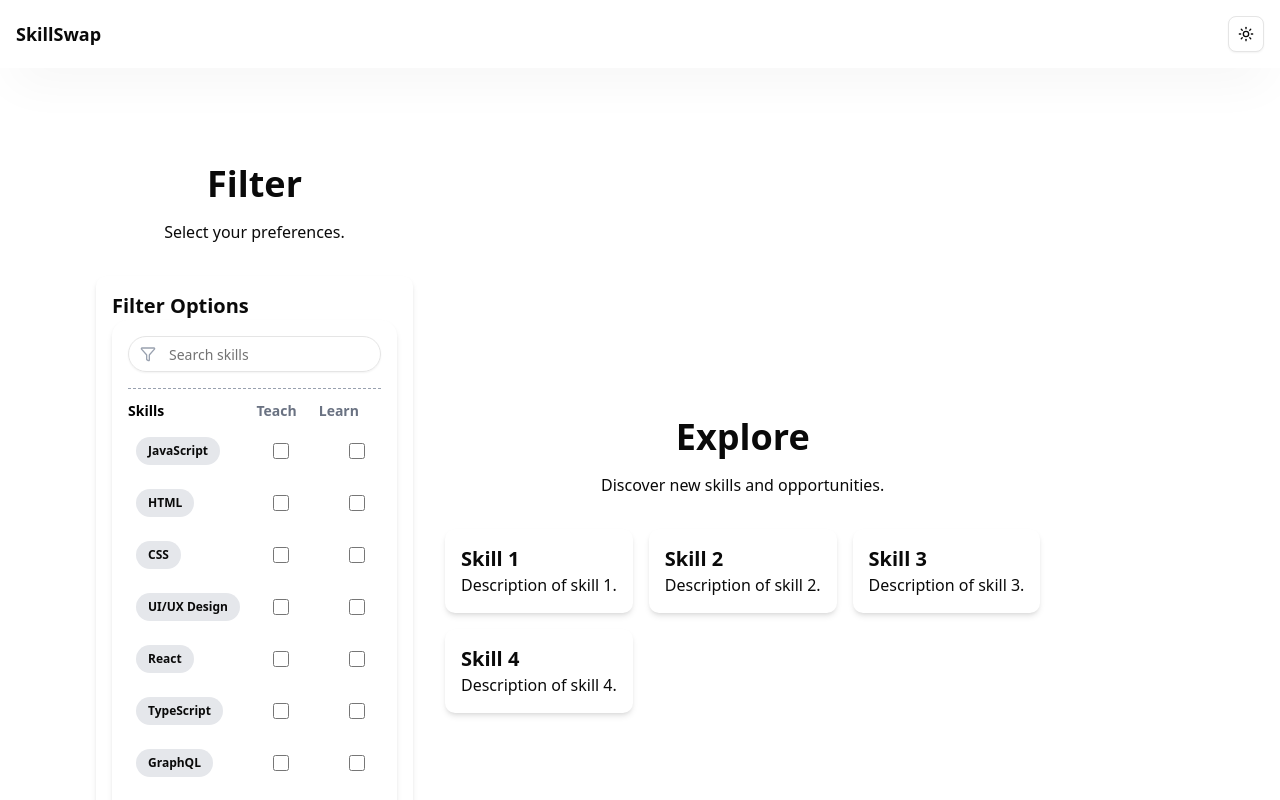
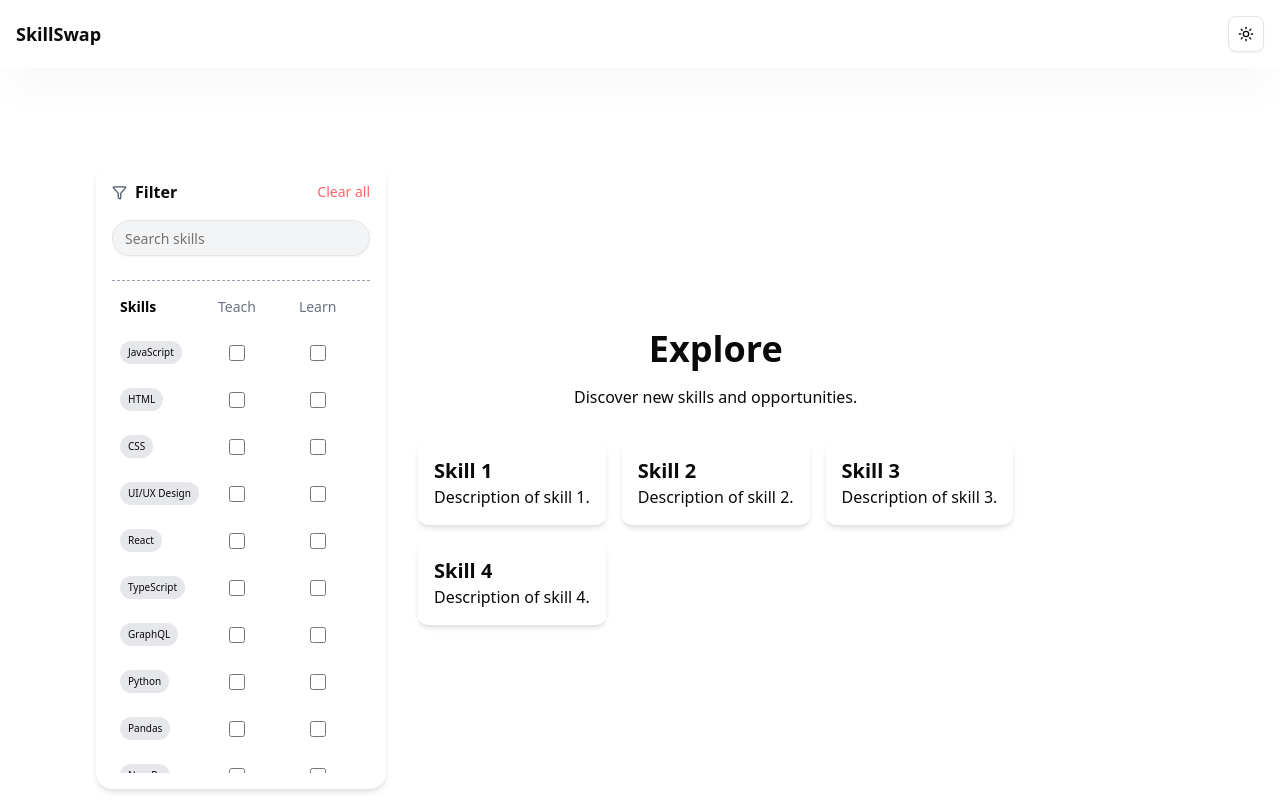
Before and after one commit to lpun-majessica/skill-swap, a Next.js app: page /explore in a window 1280 px wide. Shown: the top 800 px of the page. Built offline with nearby package versions, Linux system fonts and the light colour scheme.

Commit message:
Add clear all + make selected skills make skills move to top when selected

```diff
--- a/src/app/explore/page.js
+++ b/src/app/explore/page.js
@@ -6,14 +6,10 @@ export default function ExplorePage() {
     <div className="flex items-center min-h-screen p-24">
       {/* Filter */}
       <div className="flex flex-col items-center mr-8">
-        <h1 className="text-4xl font-bold mb-4">Filter</h1>
-        <p className="mb-8">Select your preferences.</p>
-        <div className="bg-white shadow-md rounded-lg p-4">
-          <h2 className="text-xl font-bold">Filter Options</h2>
-          <Filter onFilterChange={(userIds) => {
-          console.log("Show these users:", userIds);
+
+        <Filter onFilterChange={(userIds) => {
+        console.log("Show these users:", userIds);
         }} />
-        </div>
       </div>
       {/* Main content */}
       <div className="flex flex-col items-center">
--- a/src/components/ui/filter.jsx
+++ b/src/components/ui/filter.jsx
@@ -3,13 +3,12 @@ import { useState, useEffect } from "react";
 import { SKILLS } from "@/lib/constant";
 import { Input } from "@/components/ui/input";
 import { Filter as FilterIcon } from "lucide-react";
-import USERS from "@/lib/data/users"; // Assume you can import the JSON like this
+import USERS from "@/lib/data/users";
 
 export default function Filter({ onFilterChange }) {
   const [searchTerm, setSearchTerm] = useState("");
   const [selectedTeach, setSelectedTeach] = useState([]);
   const [selectedLearn, setSelectedLearn] = useState([]);
-  const [matchedUserIds, setMatchedUserIds] = useState([]);
 
   const handleCheckboxChange = (skill, type) => {
     const selected = type === "teach" ? selectedTeach : selectedLearn;
@@ -22,9 +21,24 @@ export default function Filter({ onFilterChange }) {
     }
   };
 
+  const handleClearAll = () => {
+    setSelectedTeach([]);
+    setSelectedLearn([]);
+  };
+
   const filteredSkills = SKILLS.filter((skill) =>
     skill.toLowerCase().includes(searchTerm.toLowerCase())
   );
+
+  // ➡️ NEW: Sorted skills so selected ones come first
+  const sortedSkills = [...filteredSkills].sort((a, b) => {
+    const isASelected = selectedTeach.includes(a) || selectedLearn.includes(a);
+    const isBSelected = selectedTeach.includes(b) || selectedLearn.includes(b);
+
+    if (isASelected && !isBSelected) return -1;
+    if (!isASelected && isBSelected) return 1;
+    return 0;
+  });
 
   useEffect(() => {
     const matched = USERS.filter((user) => {
@@ -33,58 +47,79 @@ export default function Filter({ onFilterChange }) {
       return matchesTeach || matchesLearn;
     }).map((user) => user.id);
 
-    setMatchedUserIds(matched);
-
     if (onFilterChange) {
       onFilterChange(matched);
     }
   }, [selectedTeach, selectedLearn]);
 
   return (
-    <div className="w-[285px] h-[630px] rounded-2xl shadow-md bg-white p-4">
-      <div className="mb-4 relative">
-        <FilterIcon className="absolute left-3 top-1/2 transform -translate-y-1/2 text-gray-400" size={16} />
+    <div className="w-[290px] h-[625px] rounded-2xl shadow-md bg-white p-4 flex flex-col">
+      {/* Top Bar: Filter title + Clear All */}
+      <div className="flex items-center justify-between mb-4">
+        <div className="flex items-center gap-2">
+          <FilterIcon size={15} className="text-gray-600" />
+          <h2 className="font-semibold text-base">Filter</h2>
+        </div>
+        <button
+          onClick={handleClearAll}
+          className="text-red-400 text-sm hover:underline"
+        >
+          Clear all
+        </button>
+      </div>
+
+      {/* Search Bar */}
+      <div className="relative mb-4">
         <Input
           placeholder="Search skills"
           value={searchTerm}
           onChange={(e) => setSearchTerm(e.target.value)}
-          className="rounded-full pl-10 pr-4 py-2"
+          className="rounded-full bg-gray-100 text-left text-sm"
         />
       </div>
 
-      <hr className="border-t border-dashed border-gray-400 my-3" />
+      {/* Dotted border */}
+      <hr className="border-t border-dashed border-gray-400 my-2" />
 
-      <div className="grid grid-cols-3 text-sm font-semibold text-gray-500 mb-2">
-        <div className="text-left text-black">Skills</div>
-        <div className="text-right">Teach</div>
-        <div className="text-center">Learn</div>
-      </div>
+      {/* Combined Header + Skills List */}
+      <div className="flex flex-col overflow-y-auto pr-2 space-y-2">
+        {/* Sticky Header */}
+        <div className="grid grid-cols-3 items-center gap-2 px-2 py-2 sticky top-0 bg-white z-10">
+          <div className="text-sm font-semibold text-left text-black">Skills</div>
+          <div className="text-sm text-center text-gray-500">Teach</div>
+          <div className="text-sm text-center text-gray-500">Learn</div>
+        </div>
 
-      <div className="space-y-2 max-h-[500px] overflow-y-auto pr-2">
-        {filteredSkills.map((skill) => (
+        {/* Skills */}
+        {sortedSkills.map((skill) => (
           <div
             key={skill}
-            className="grid grid-cols-3 items-center rounded-xl transition-colors duration-500 px-2 py-2 hover:bg-neutral-100"
+            className="grid grid-cols-3 items-center gap-2 px-2 py-2 rounded-xl hover:bg-gray-100 transition-colors duration-300"
           >
-            <div className="flex">
-              <span className="bg-gray-200 whitespace-nowrap rounded-full px-3 py-1.5 text-xs font-semibold">
+            {/* Skill Name */}
+            <div className="flex justify-start items-center">
+              <span className="bg-gray-200 whitespace-nowrap rounded-full px-2 py-1 text-[10px] font-medium">
                 {skill}
               </span>
             </div>
-            <div className="flex justify-end">
+
+            {/* Teach Checkbox */}
+            <div className="flex justify-center items-center">
               <input
                 type="checkbox"
                 checked={selectedTeach.includes(skill)}
                 onChange={() => handleCheckboxChange(skill, "teach")}
-                className="accent-red-400 w-4 h-4 flex-shrink-0"
+                className="w-4 h-4 flex-shrink-0 rounded border-gray-300 bg-white accent-red-400 checked:text-white focus:ring-0"
               />
             </div>
-            <div className="flex justify-end">
+
+            {/* Learn Checkbox */}
+            <div className="flex justify-center items-center">
               <input
                 type="checkbox"
                 checked={selectedLearn.includes(skill)}
                 onChange={() => handleCheckboxChange(skill, "learn")}
-                className="accent-red-400 w-4 h-4 flex-shrink-0"
+                className="w-4 h-4 flex-shrink-0 rounded border-gray-300 bg-white accent-red-400 checked:text-white focus:ring-0"
               />
             </div>
           </div>
```
